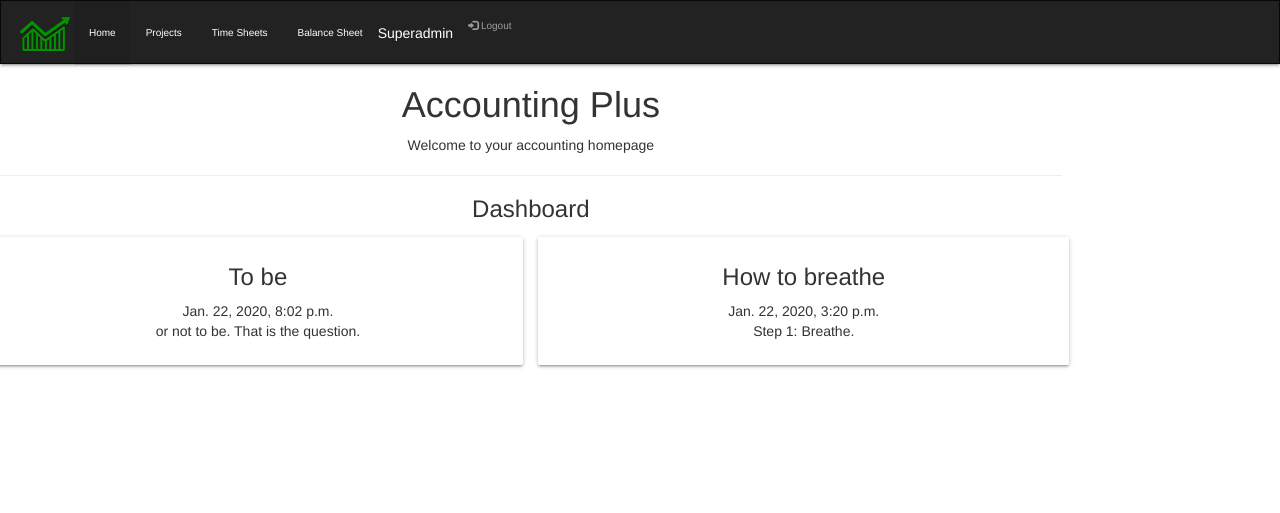
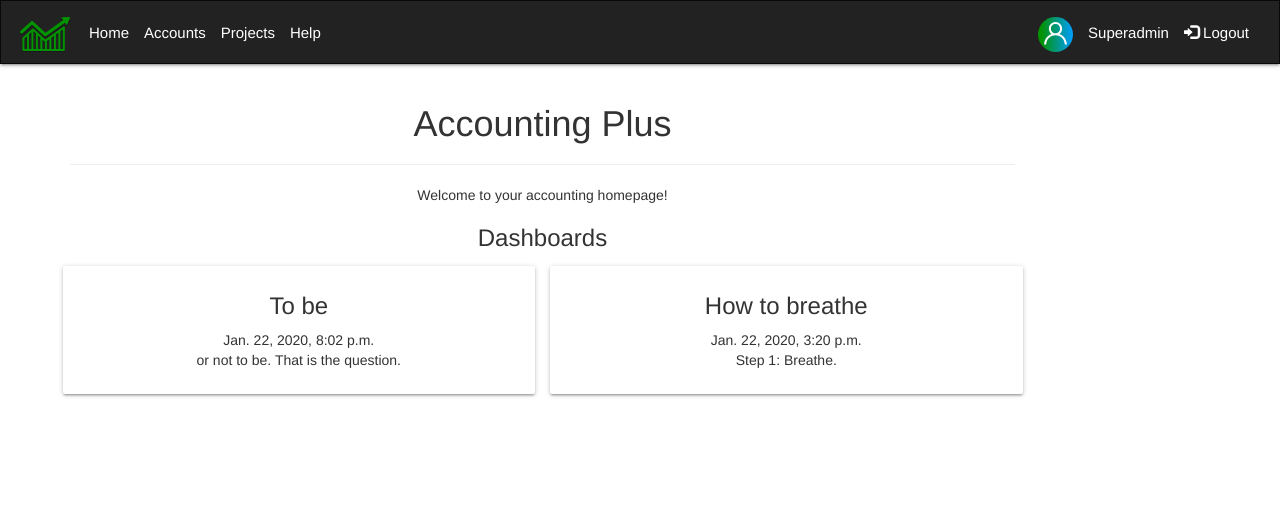
Before and after one commit to dm1737/SAD, a Django app: page / in a window 1280 px wide. Shown: the top 513 px of the page. Run offline with Django 3.2, Linux system fonts and the light colour scheme; a user stored in the database is signed in; data comes from the database, SQL or seed files in the repository; both versions use the stored data as it was after the commit; some libraries are stand-ins or nearby versions.

Commit message:
styling navbar

```diff
--- a/sprint_1/accounts/templates/base.html
+++ b/sprint_1/accounts/templates/base.html
@@ -1,86 +1,69 @@
-
-{% block head %}
 <!DOCTYPE html>
 <html lang="en">
 <head>
-        <!-- <link rel="stylesheet"
-        href="https://maxcdn.bootstrapcdn.com/bootstrap/3.3.7/css/bootstrap.min.css"
-        integrity="sha384-BVYiiSIFeK1dGmJRAkycuHAHRg32OmUcww7on3RYdg4Va+PmSTsz/K68vbdEjh4u"
-        crossorigin="anonymous"> -->
-        {% load static %}
+
+{% block head %}
+
+    <!-- <link rel="stylesheet"
+    href="https://maxcdn.bootstrapcdn.com/bootstrap/3.3.7/css/bootstrap.min.css"
+    integrity="sha384-BVYiiSIFeK1dGmJRAkycuHAHRg32OmUcww7on3RYdg4Va+PmSTsz/K68vbdEjh4u"
+    crossorigin="anonymous"> -->
+    {% load static %}
     <!-- Prism CSS -->
     <link href="{% static "tinymce/css/prism.css" %}" rel="stylesheet">
     <!-- Compiled and minified CSS -->
     <link rel="stylesheet" href="https://cdnjs.cloudflare.com/ajax/libs/materialize/1.0.0/css/materialize.min.css">
     <!-- Compiled and minified JavaScript for Materialize CSS -->
     <script src="https://cdnjs.cloudflare.com/ajax/libs/materialize/1.0.0/js/materialize.min.js"></script>
+    <meta charset="utf-8">
+    <meta name="viewport" content="width=device-width, initial-scale=1">
+    <link rel="stylesheet" href="https://maxcdn.bootstrapcdn.com/bootstrap/3.4.1/css/bootstrap.min.css">
+    <script src="https://ajax.googleapis.com/ajax/libs/jquery/3.4.1/jquery.min.js"></script>
+    <script src="https://maxcdn.bootstrapcdn.com/bootstrap/3.4.1/js/bootstrap.min.js"></script>
 
     <nav class="navbar navbar-inverse">
     <div class="container-fluid">
-    <div class="navbar-header">
-      <a href="/" class="navbar-left"><img src="/static/images/logo.svg"></a>
 
-      <ul class="nav navbar-nav">
-        {% if user.is_authenticated %}
-        <span><li class="active"><a href="/">Home</a></li></span>
-          <span class="icon-bar">
-            <li><a href="#">Projects</a></li>
-            <li><a href="#">Time Sheets</a></li>
-            <li><a href="#">Balance Sheet</a></li>
-          </span>
-          <li>{{user.username|title}}</li>
-          <li><a href="/logout" class="navbar-right"><span class="glyphicon glyphicon-log-in"></span> Logout</a></li>
+      <a href="#" class="navbar-left"><img src="/static/images/logo.svg"></a>
+      {% if user.is_authenticated %}
+        <a href="/" class="navbar-left"> Home </a>
+        <a href="#" class="navbar-left"> Accounts </a>
+        <a href="#" class="navbar-left"> Projects </a>
+        <a href="#" class="navbar-left"> Help </a>
+
+        <a href="/logout" class="navbar-right"><span class="glyphicon glyphicon-log-in"></span> Logout </a>
+        <div class="navbar-right">{{user.username|title}}</div>
+        <a href="#" class="navbar-right"><img src="/static/images/user2.svg"></a>
 
         {% else %}
-          <span class="icon-bar" class="navbar-right">
-            <li><a href="/login" class="navbar-right"><span class="glyphicon glyphicon-log-in"></span> Login</a></li>
-            <span class="icon-bar"></span>
-            <li><a href="/register" class="navbar-right">Register</a></li>
+          <a href="/login" class="navbar-right"><span class="glyphicon glyphicon-log-in"></span> Login </a>
+          <a href="/register" class="navbar-right"> Register </a>
           </span>
-
         {% endif %}
-      </ul>
-    </div>
     </div>
     </nav>
 
+
   <title>Accounting System</title>
-  <meta charset="utf-8">
-  <meta name="viewport" content="width=device-width, initial-scale=1">
-  <link rel="stylesheet" href="https://maxcdn.bootstrapcdn.com/bootstrap/3.4.1/css/bootstrap.min.css">
-  <script src="https://ajax.googleapis.com/ajax/libs/jquery/3.4.1/jquery.min.js"></script>
-  <script src="https://maxcdn.bootstrapcdn.com/bootstrap/3.4.1/js/bootstrap.min.js"></script>
   <style>
-    /* Remove the navbar's default margin-bottom and rounded borders */
+
     .navbar {
-      margin-bottom: 0;
+      margin-bottom: ;
+      margin-right:10px;
       border-radius: 0;
+      padding-right:15px;
+      padding-left:0;
+      text-align: center;
     }
 
-    /* Set height of the grid so .sidenav can be 100% (adjust as needed) */
-    .row.content {height: 450px}
+    .navbar-left {
+      padding-right:15px;
+      font-size: 15px !important;
 
-    /* Set gray background color and 100% height */
-    .sidenav {
-      padding-top: 20px;
-      background-color: #f1f1f1;
-      height: 100%;
     }
-
-    /* Set black background color, white text and some padding */
-    footer {
-      background-color: #555;
-      color: white;
-      padding: 15px;
-    }
-
-    /* On small screens, set height to 'auto' for sidenav and grid */
-    @media screen and (max-width: 767px) {
-      .sidenav {
-        height: auto;
-        padding: 15px;
-      }
-      .row.content {height:auto;}
+    .navbar-right{
+      padding-right:15px;
+      font-size: 15px !important;
     }
 
   </style>
@@ -89,13 +72,15 @@
 
 {% block body %}
 <body>
+<div class="container">
 {% if user.is_authenticated %}
 <div class="d-flex justify-content-center">
-  <div class="row content">
+
+  <div class="row h-100">
     <div class="col-lg-10 text-center"><h1>Accounting Plus</h1>
-      <p> Welcome to your accounting homepage </p>
       <hr>
-      <h3>Dashboard</h3>
+      <p> Welcome to your accounting homepage! </p>
+      <h3>Dashboards</h3>
       <div class="row">
         {% for tut in tutorials %}
           <div class="col s12 m6">
@@ -110,11 +95,8 @@
         {% endfor %}
       </div>
     </div>
-  </div>
-</div>
 
 {% include 'accounts/includes/messaging.html' %}
-  <div class="container"></div>
 
 {% else %}
 <div class="col-sm-7 text-center"><h1>Accounting Plus</h1>
@@ -122,7 +104,9 @@
   <p> If you don't have an account, please register. </p>
 
 {% endif %}
-
+</div>
+</div>
+</div>
 </body>
 {% endblock %}
 
```
Also changed, not shown: sprint_1/accounts/static/images/user2.svg (added), sprint_1/db.sqlite3.
